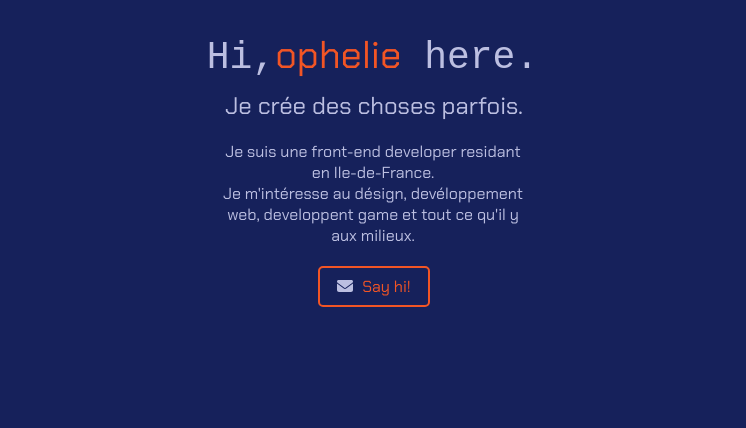
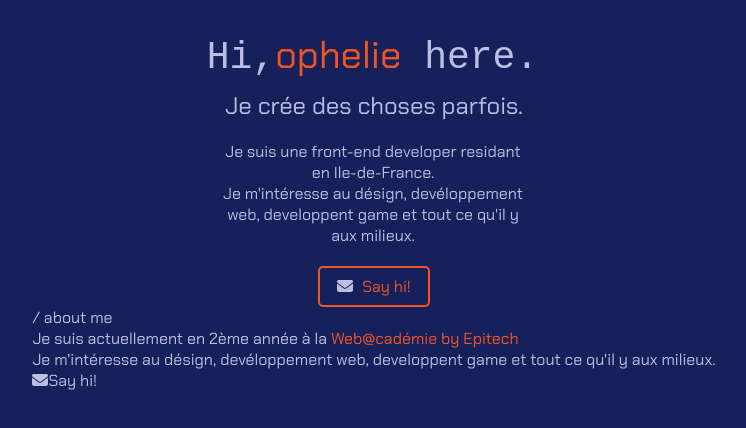
Before and after one commit to phelied/portfolio, a React (Create React App) app: page / in a window 1280 px wide. Shown: the top 428 px of the page, without its empty margins (266-1012 px from the left). Built offline with nearby package versions, Linux system fonts and the light colour scheme.

Commit message:
Add content for the about me part

```diff
--- a/src/App.css
+++ b/src/App.css
@@ -22,6 +22,7 @@ html {
   align-items: center;
   justify-content: center;
   margin: 30px auto;
+  flex-direction: column;
 }
 
 .introduction__display {
@@ -54,7 +55,7 @@ html {
   }
 }
 
-.introduction__display span:last-child {
+.secondary-color-text {
   color: var(--text-color-alt);
 }
 
--- a/src/App.js
+++ b/src/App.js
@@ -8,7 +8,7 @@ function App() {
     <div className="container">
       <div className="introduction__display">
         <div className='introduction__text-typing'>
-          Hi,<span className='introduction__name-typing'>ophelie</span> here.
+          Hi,<span className='secondary-color-text'>ophelie</span> here.
         </div>
         <span className='introduction__random-text'>Je crée des choses parfois.</span>
         <p>Je suis une front-end developer residant en Ile-de-France.
@@ -17,6 +17,14 @@ function App() {
         </p>
         <div className='introduction__mail-display'><FontAwesomeIcon icon={faEnvelope} />Say hi!</div>
       </div>
+      <div className="about__display">
+        <span className='tertiary-color-text'>/ about me</span>
+        <p>Je suis actuellement en 2ème année à la <span className='secondary-color-text'>Web@cadémie by Epitech</span>
+          <br />
+          Je m'intéresse au désign, devéloppement web, developpent game et tout ce qu'il y aux milieux.
+        </p>
+        <div className='about__mail-display'><FontAwesomeIcon icon={faEnvelope} />Say hi!</div>
+      </div>
     </div>
   );
 }
```
